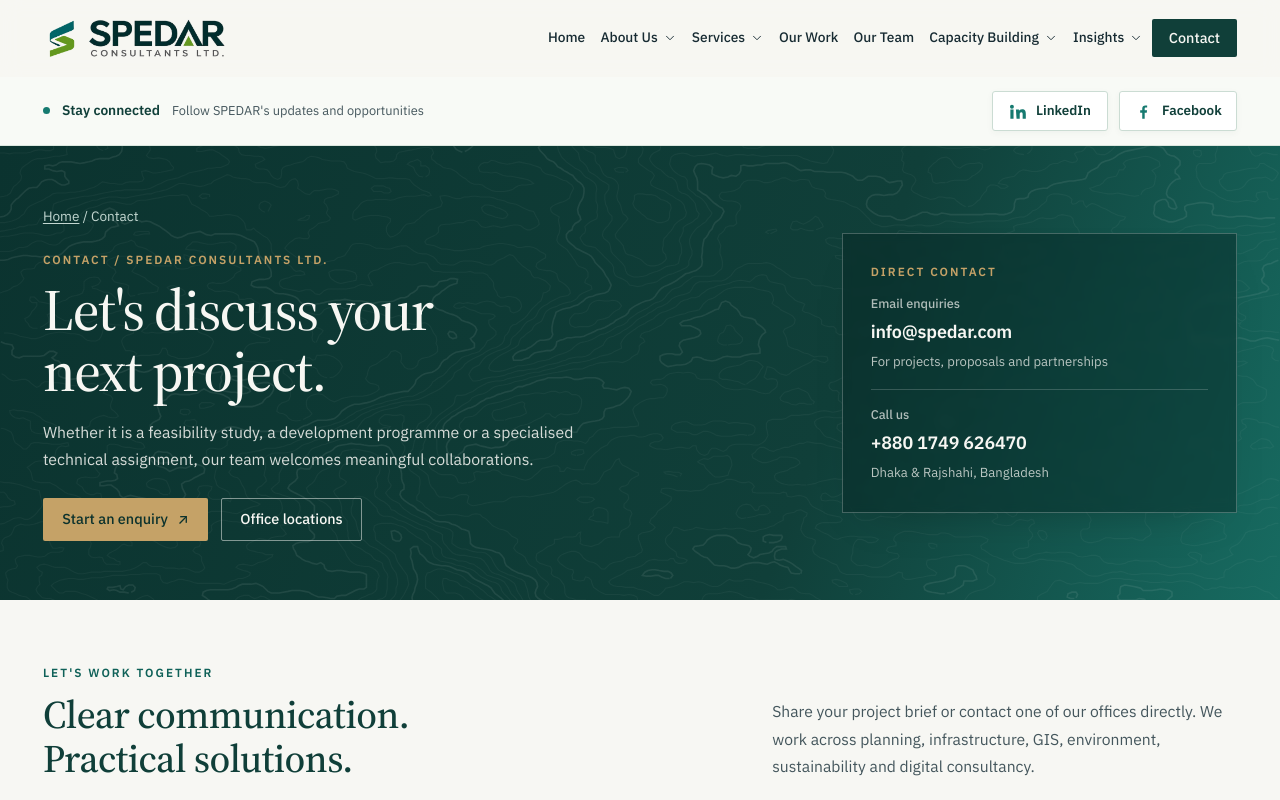
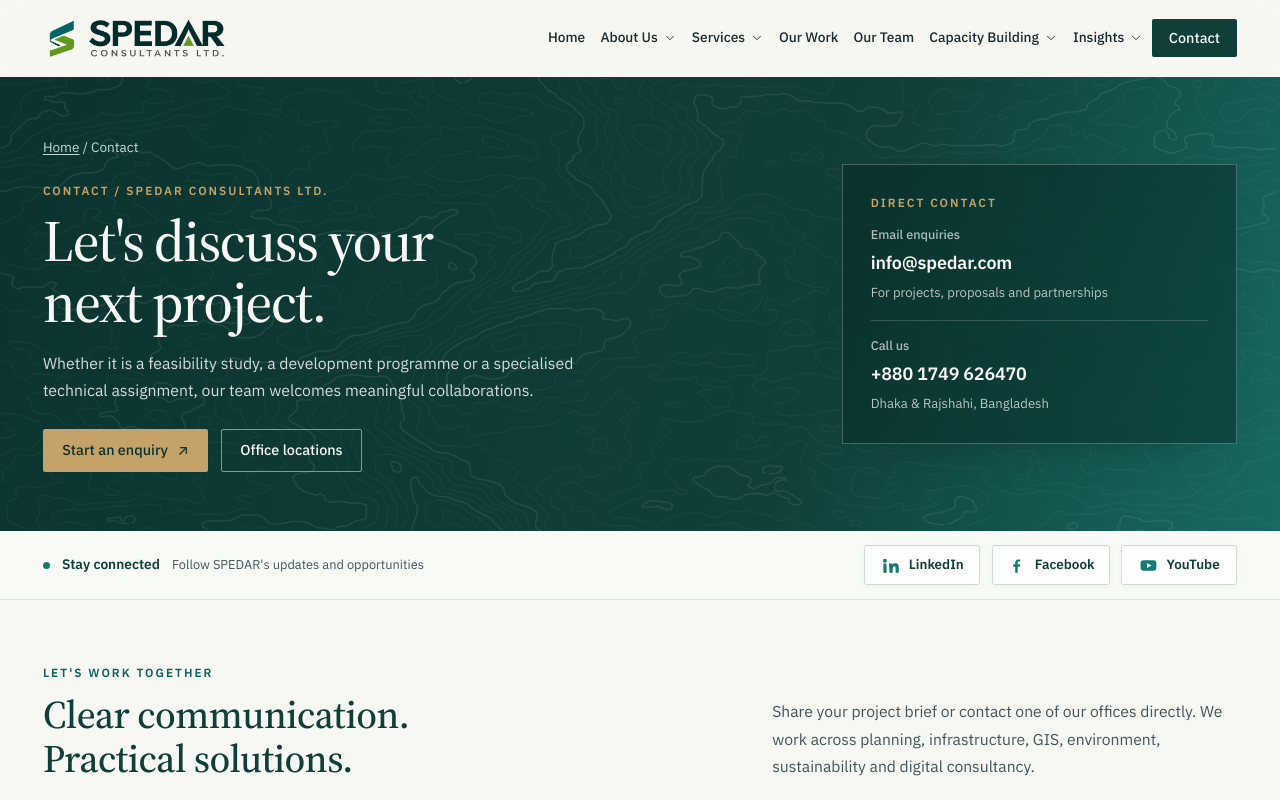
Before and after one commit to spedarconsultantsltd/spedarconsultantsltd.github.io, a plain HTML site: page contact.html in a window 1280 px wide. Shown: the top 800 px of the page. Drawn offline with Linux system fonts and the light colour scheme.

Commit message:
Add files via upload

```diff
--- a/contact.html
+++ b/contact.html
@@ -114,6 +114,7 @@
 @media(max-width:570px){.cx-socialbar__links{width:100%}.cx-socialbar__links a{flex:1;min-width:0}.cx-socialbar__inner{gap:.65rem}}
 @media(prefers-reduced-motion:reduce){.cx-socialbar__links a{transition:none}.cx-socialbar__links a:hover,.cx-socialbar__links a:focus-visible{transform:none}}
 
+@media(max-width:570px){.cx-socialbar__links{gap:.4rem}.cx-socialbar__links a{padding:.58rem .42rem;font-size:.77rem;gap:.3rem}.cx-socialbar__links a svg{width:17px;height:17px}}
 </style>
 </head>
 <body>
@@ -132,16 +133,6 @@
     </nav>
   </div>
 </header>
-<!-- Social links immediately below the navigation. Original official accounts only. -->
-<div class="cx-socialbar" aria-label="SPEDAR social media">
-  <div class="wrap cx-socialbar__inner">
-    <div class="cx-socialbar__label"><span class="cx-socialbar__dot" aria-hidden="true"></span><span>Stay connected</span><span class="cx-socialbar__note">Follow SPEDAR's updates and opportunities</span></div>
-    <div class="cx-socialbar__links">
-      <a href="https://www.linkedin.com/company/spedar-consultants-ltd/" data-config="linkedin" target="_blank" rel="noopener noreferrer" aria-label="SPEDAR Consultants on LinkedIn (opens in new tab)"><svg aria-hidden="true" focusable="false"><use href="assets/icons/icons.svg#i-linkedin"></use></svg><span>LinkedIn</span></a>
-      <a href="https://www.facebook.com/spedarconsultantsltd" data-config="facebook" target="_blank" rel="noopener noreferrer" aria-label="SPEDAR Consultants on Facebook (opens in new tab)"><svg aria-hidden="true" focusable="false"><use href="assets/icons/icons.svg#i-facebook"></use></svg><span>Facebook</span></a>
-    </div>
-  </div>
-</div>
 <main id="main">
 <section class="cx-hero" aria-labelledby="cx-title">
  <div class="wrap cx-hero__layout">
@@ -159,6 +150,17 @@
   </aside>
  </div>
 </section>
+<!-- Social channels appear directly below the green contact hero. -->
+<div class="cx-socialbar" aria-label="SPEDAR social media">
+  <div class="wrap cx-socialbar__inner">
+    <div class="cx-socialbar__label"><span class="cx-socialbar__dot" aria-hidden="true"></span><span>Stay connected</span><span class="cx-socialbar__note">Follow SPEDAR's updates and opportunities</span></div>
+    <div class="cx-socialbar__links">
+      <a href="https://www.linkedin.com/company/spedar-consultants-ltd/" data-config="linkedin" target="_blank" rel="noopener noreferrer" aria-label="SPEDAR Consultants on LinkedIn (opens in new tab)"><svg aria-hidden="true" focusable="false"><use href="assets/icons/icons.svg#i-linkedin"></use></svg><span>LinkedIn</span></a>
+      <a href="https://www.facebook.com/spedarconsultantsltd" data-config="facebook" target="_blank" rel="noopener noreferrer" aria-label="SPEDAR Consultants on Facebook (opens in new tab)"><svg aria-hidden="true" focusable="false"><use href="assets/icons/icons.svg#i-facebook"></use></svg><span>Facebook</span></a>
+      <a href="https://www.youtube.com/@SpedarConsultantsLtd" target="_blank" rel="noopener noreferrer" aria-label="SPEDAR Consultants on YouTube (opens in new tab)"><svg aria-hidden="true" focusable="false" viewBox="0 0 24 24" xmlns="http://www.w3.org/2000/svg"><rect x="2" y="5.5" width="20" height="13" rx="4" fill="currentColor"/><path d="M10 8.9 16 12l-6 3.1V8.9Z" fill="#fff"/></svg><span>YouTube</span></a>
+    </div>
+  </div>
+</div>
 <section class="cx-main" aria-labelledby="cx-main-heading">
  <div class="wrap">
   <div class="cx-intro">
@@ -259,6 +261,7 @@
         <div class="footer-social">
           <a href="https://www.linkedin.com/company/spedar-consultants-ltd/" data-config="linkedin" target="_blank" rel="noopener" aria-label="SPEDAR Consultants on LinkedIn (opens in a new tab)"><svg aria-hidden="true" focusable="false"><use href="assets/icons/icons.svg#i-linkedin"></use></svg></a>
           <a href="https://www.facebook.com/spedarconsultantsltd" data-config="facebook" target="_blank" rel="noopener" aria-label="SPEDAR Consultants on Facebook (opens in a new tab)"><svg aria-hidden="true" focusable="false"><use href="assets/icons/icons.svg#i-facebook"></use></svg></a>
+          <a href="https://www.youtube.com/@SpedarConsultantsLtd" target="_blank" rel="noopener noreferrer" aria-label="SPEDAR Consultants on YouTube (opens in a new tab)"><svg aria-hidden="true" focusable="false" viewBox="0 0 24 24" xmlns="http://www.w3.org/2000/svg"><rect x="2" y="5.5" width="20" height="13" rx="4" fill="currentColor"/><path d="M10 8.9 16 12l-6 3.1V8.9Z" fill="#fff"/></svg></a>
         </div>
       </div>
     </div>
```
